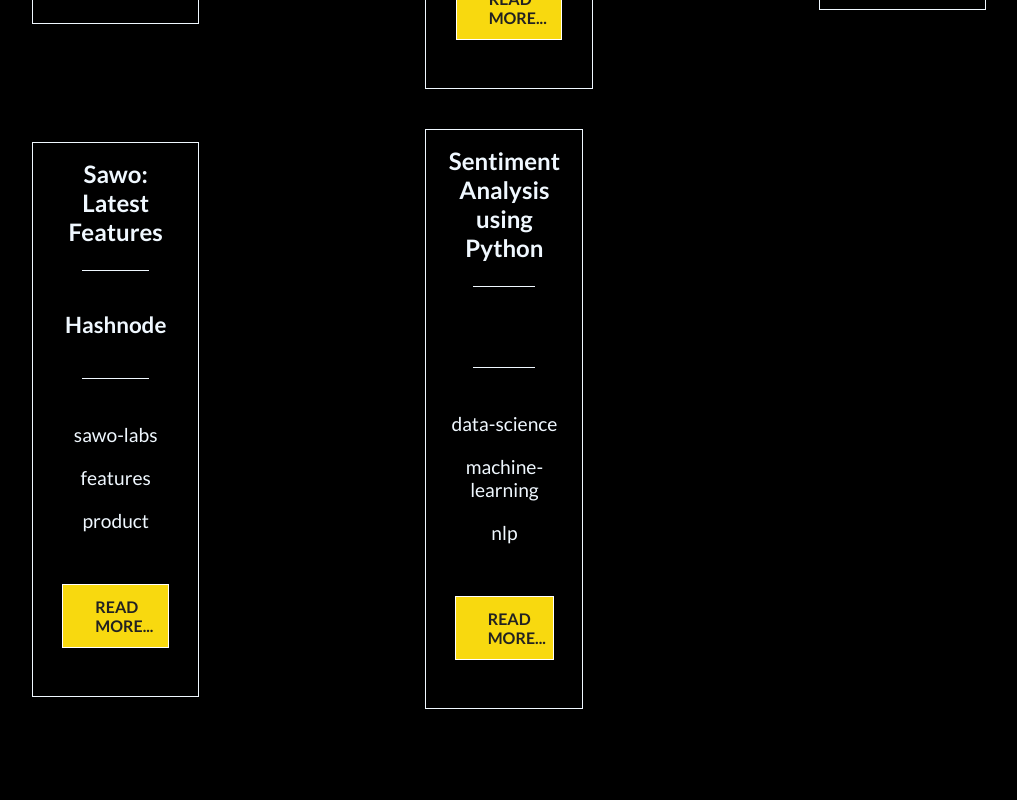
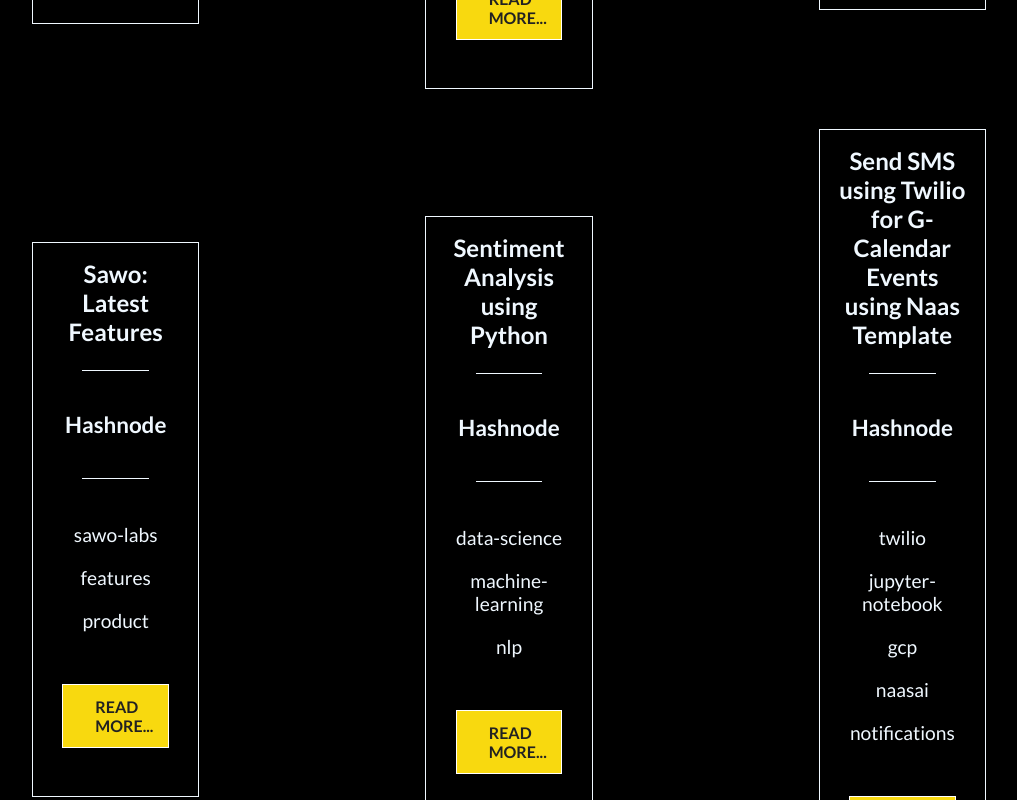
Before and after one commit to srini047/portfolio, a React (Create React App) app: page /blogs in a window 1280 px wide. Shown: the part 7160-7960 px from the top of the page, without its empty margins (38-1055 px from the left). Built offline with nearby package versions, Linux system fonts and the light colour scheme.

Commit message:
add: scroll to top

```diff
--- a/package.json
+++ b/package.json
@@ -12,6 +12,7 @@
     "react-icons": "^4.7.1",
     "react-router-dom": "^6.7.0",
     "react-scripts": "5.0.1",
+    "react-scroll-to-top": "^3.0.0",
     "react-type-animation": "^3.0.1",
     "web-vitals": "^2.1.4"
   },
--- a/src/components/BlogPostData.js
+++ b/src/components/BlogPostData.js
@@ -208,9 +208,15 @@
   },
   {
     title: "Sentiment Analysis using Python",
-    platform: "",
+    platform: "Hashnode",
     tags: ["data-science", "machine-learning", "nlp"],
     link: "https://blog.sriniketh.design/sentiment-analysis-using-python",
+  },
+  {
+    title: "Send SMS using Twilio for G-Calendar Events using Naas Template",
+    platform: "Hashnode",
+    tags: ["twilio", "jupyter-notebook", "gcp", "naasai", "notifications"],
+    link: "https://blog.sriniketh.design/send-sms-using-twilio-for-g-calendar-events-using-naas-template",
   }
 ];
 
--- /dev/null
+++ b/src/components/ScrollTop.js
@@ -0,0 +1,12 @@
+import React from 'react'
+import ScrollToTop from "react-scroll-to-top"
+
+const ScrollTop = () => {
+  return (
+    <div>
+        <ScrollToTop smooth />
+    </div>
+  )
+}
+
+export default ScrollTop
--- a/src/routes/About.js
+++ b/src/routes/About.js
@@ -3,6 +3,7 @@
 import Footer from '../components/Footer';
 import Header from '../components/Header';
 import AboutContent from '../components/AboutContent';
+import ScrollTop from '../components/ScrollTop';
 
 const About = () => {
   return (
@@ -11,6 +12,7 @@
       <Header content={{ heading: 'About Me', text: 'Passionate developer...' }} />
       <AboutContent />
       <Footer />
+      <ScrollTop />
     </div>
   )
 }
--- a/src/routes/Blogs.js
+++ b/src/routes/Blogs.js
@@ -3,6 +3,7 @@
 import Footer from '../components/Footer';
 import Header from '../components/Header';
 import Blog from '../components/Blog';
+import ScrollTop from '../components/ScrollTop';
 
 const Blogs = () => {
   return (
@@ -11,6 +12,7 @@
       <Header content={{ heading: 'Blogs', text: 'See my published writings' }} />
       <Blog />
       <Footer />
+      <ScrollTop />
     </div>
   )
 }
--- a/src/routes/Contact.js
+++ b/src/routes/Contact.js
@@ -3,6 +3,7 @@
 import Footer from '../components/Footer';
 import Header from '../components/Header';
 import Form from '../components/Form';
+import ScrollTop from '../components/ScrollTop';
 
 const Contact = () => {
   return (
@@ -11,6 +12,7 @@
       <Header content={{ heading: 'Contact me', text: 'React out without hesitation' }} />
       <Form />
       <Footer />
+      <ScrollTop />
     </div>
   )
 }
--- a/src/routes/Home.js
+++ b/src/routes/Home.js
@@ -4,6 +4,7 @@
 import Project from "../components/Project";
 // import Blog from '../components/Blog';
 import Footer from '../components/Footer';
+import ScrollTop from '../components/ScrollTop';
 
 const Home = () => {
   return (
@@ -13,6 +14,7 @@
       <Project />
       {/* <Blog /> */}
       <Footer />
+      <ScrollTop />
     </div>
 
   )
--- a/src/routes/Projects.js
+++ b/src/routes/Projects.js
@@ -3,6 +3,7 @@
 import Footer from '../components/Footer';
 import Header from '../components/Header';
 import Project from '../components/Project';
+import ScrollTop from '../components/ScrollTop';
 
 const Projects = () => {
   return (
@@ -11,6 +12,7 @@
       <Header content={{ heading: 'Projects', text: 'See my works' }} />
       <Project />
       <Footer />
+      <ScrollTop />
     </div>
   )
 }
```
Also changed, not shown: 1 other file (tests, documents, lock files or other folders).
